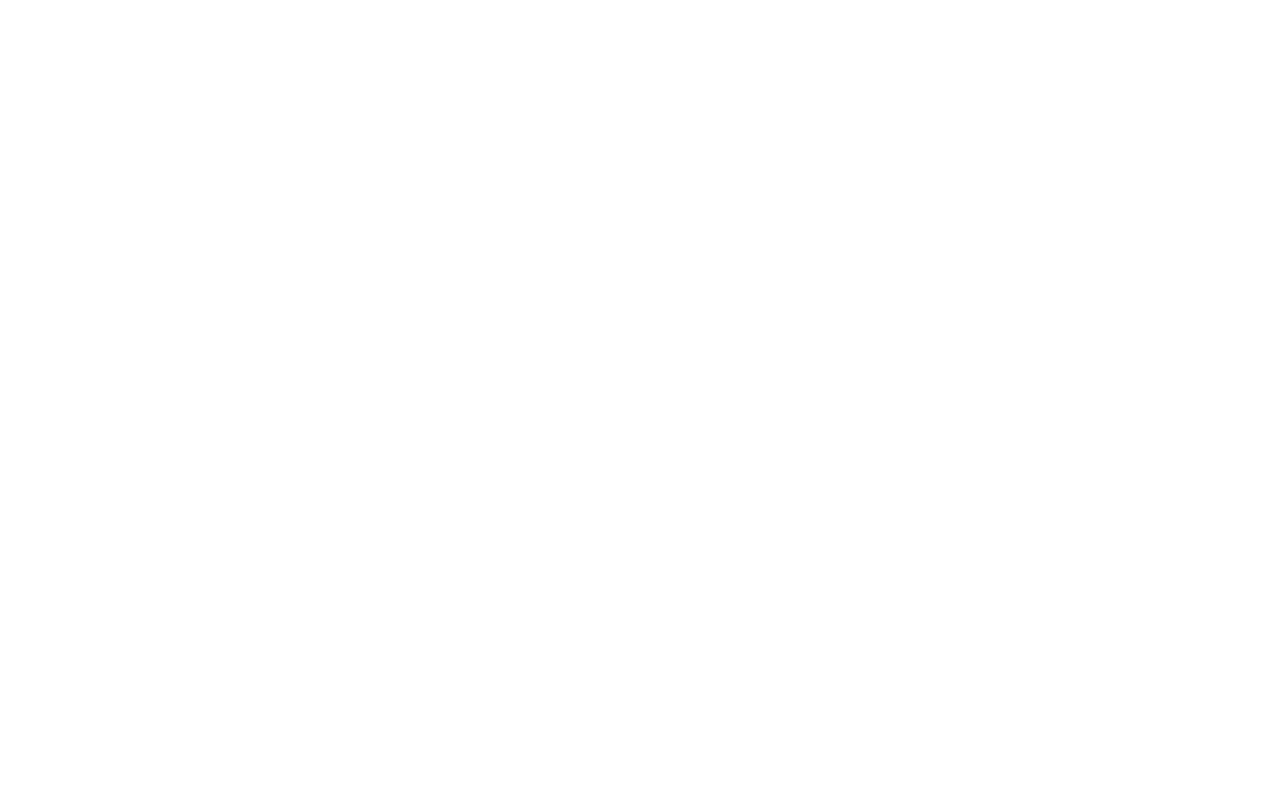
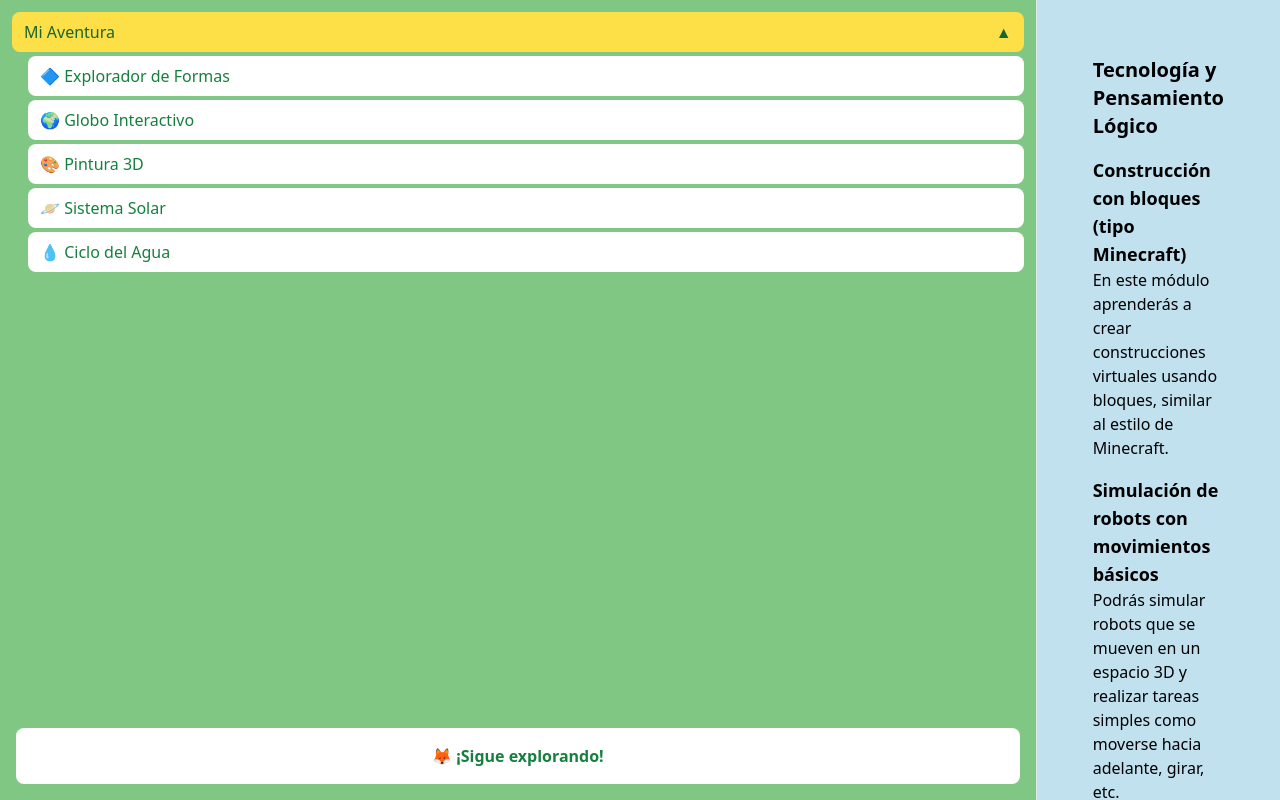
Before and after one commit to SebastianBolivar01/integracion-continua, a React (Vite) app in the folder integracion_continua/: page /technology-logic in a window 1280 px wide. Before the commit this address had no page. Built offline with nearby package versions, Linux system fonts and the light colour scheme.

Commit message:
añado technologylogic

```diff
--- /dev/null
+++ b/integracion_continua/src/components/TechnologyLogic.tsx
@@ -0,0 +1,19 @@
+import React from 'react';
+
+export default function TechnologyLogic() {
+  return (
+    <div className="p-4">
+      <h2 className="text-xl font-bold mb-4">Tecnología y Pensamiento Lógico</h2>
+      <div className="space-y-4">
+        <div>
+          <h3 className="text-lg font-semibold">Construcción con bloques (tipo Minecraft)</h3>
+          <p>En este módulo aprenderás a crear construcciones virtuales usando bloques, similar al estilo de Minecraft.</p>
+        </div>
+        <div>
+          <h3 className="text-lg font-semibold">Simulación de robots con movimientos básicos</h3>
+          <p>Podrás simular robots que se mueven en un espacio 3D y realizar tareas simples como moverse hacia adelante, girar, etc.</p>
+        </div>
+      </div>
+    </div>
+  );
+}
--- a/integracion_continua/src/routes/AppRoutes.tsx
+++ b/integracion_continua/src/routes/AppRoutes.tsx
@@ -1,14 +1,13 @@
 import { Routes, Route } from "react-router-dom";
 import Layout from "../components/Layout";
-
-
 
 // ✅ Nuevas vistas educativas 3D
 import ShapesView from "../views/ShapesView";
 import GlobeView from "../views/GlobeView";
-import PaintView from "../views/PaintView";
 import SolarSystemView from "../views/SolarSystemView";
 import WaterCycleView from "../views/WaterCycleView";
+import TechnologyLogicView from "../views/TechnologyLogicView"; // Ruta correcta
+
 
 export default function AppRoutes() {
   return (
@@ -20,9 +19,11 @@
         {/* ✅ Nuevas rutas de las tres áreas temáticas */}
         <Route path="shapes" element={<ShapesView />} />
         <Route path="globe" element={<GlobeView />} />
-        <Route path="paint" element={<PaintView />} />
         <Route path="solarsystem" element={<SolarSystemView />} />
         <Route path="watercycle" element={<WaterCycleView />} />
+
+        {/* Nueva ruta para Tecnología y Pensamiento Lógico */}
+        <Route path="technology-logic" element={<TechnologyLogicView />} />
       </Route>
     </Routes>
   );
--- /dev/null
+++ b/integracion_continua/src/views/TechnologyLogicView.tsx
@@ -0,0 +1,12 @@
+import React from 'react';
+import TechnologyLogic from '../components/TechnologyLogic';
+
+const TechnologyLogicView = () => {
+  return (
+    <div className="h-full p-6">
+      <TechnologyLogic />
+    </div>
+  );
+};
+
+export default TechnologyLogicView;
```
Also changed, not shown: 1 other file (tests, documents, lock files or other folders).
